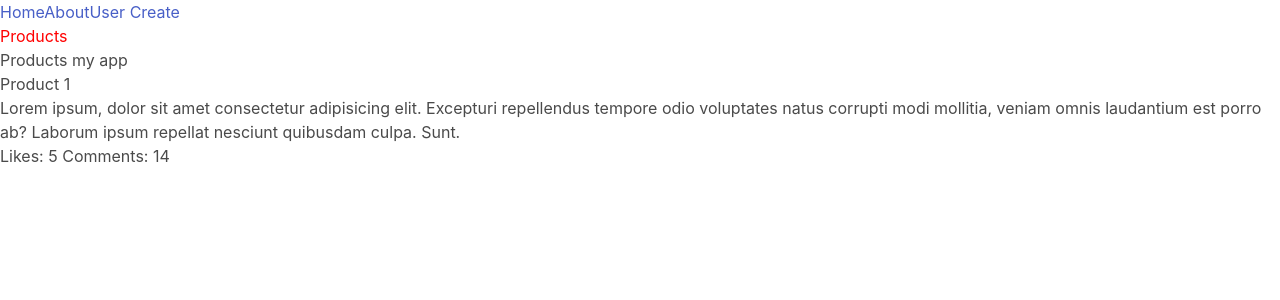
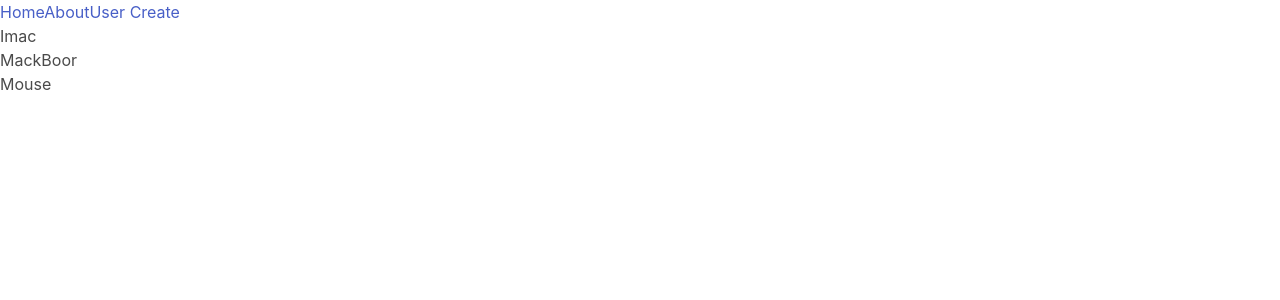
Before and after one commit to jheorgenes/vuejs3-compositionAPI-treinamento, a Vue app: page /products in a window 1280 px wide. Shown: the top 300 px of the page. Built offline with nearby package versions, Linux system fonts and the light colour scheme.

Commit message:
- Aprendendo a trabalhar com Scoped Slots. Uma forma um pouco mais avançada de trabalhar com slots.

```diff
--- /dev/null
+++ b/src/components/Products.vue
@@ -0,0 +1,11 @@
+<template>
+<ul>
+  <!-- Aqui, além da iteração da lista, está sendo passado o conteúdo da iteração no 'escopo' do slot, através do (v-bind:product="product")  -->
+  <slot v-for="(product, index) in products" :key="index" v-bind:product="product"></slot>
+</ul>
+</template>
+
+<script setup>
+
+defineProps(['products']);
+</script>
--- a/src/views/ProductsView.vue
+++ b/src/views/ProductsView.vue
@@ -1,21 +1,39 @@
 <template>
-  <h2 id="app-products">Products</h2>
-  <h2 id="my-app">Products my app</h2>
-
-  <h2>Product 1</h2>
-  <p>Lorem ipsum, dolor sit amet consectetur adipisicing elit. Excepturi repellendus tempore odio voluptates natus corrupti modi mollitia, veniam omnis laudantium est porro ab? Laborum ipsum repellat nesciunt quibusdam culpa. Sunt.</p>
-
-  <ProductInfo :likes="product.likes" :comments="product.comments" />
+  <!-- O argumento do slot: (v-slot="props") é chamado de 'props' por convenção, mas poderia receber qualquer nome -->
+  <!-- Esse v-slot permite ter acesso a propriedades que estão dentro do escopo do v-slot do componente chamado -->
+  <Products :products="products" v-slot="props">
+    <li @click="getProduct(props.product.id)">{{ props.product.name }}</li><!-- Aqui está sendo inserido cada propriedade recuperada do scopo do v-slot -->
+  </Products>
 </template>
 
 <script setup>
 import ProductInfo from '@/components/ProductInfo.vue';
+import Products from '@/components/Products.vue';
 import { reactive } from 'vue';
 
 const product = reactive({
   likes: 5,
   comments: 14
-})
+});
+
+const products = reactive([
+  {
+    id: 1,
+    name: 'Imac'
+  },
+  {
+    id: 2,
+    name: 'MackBoor'
+  },
+  {
+    id: 3,
+    name: 'Mouse'
+  },
+]);
+
+function getProduct(id) {
+  console.log(id);
+}
 </script>
 
 <style scoped>
```
